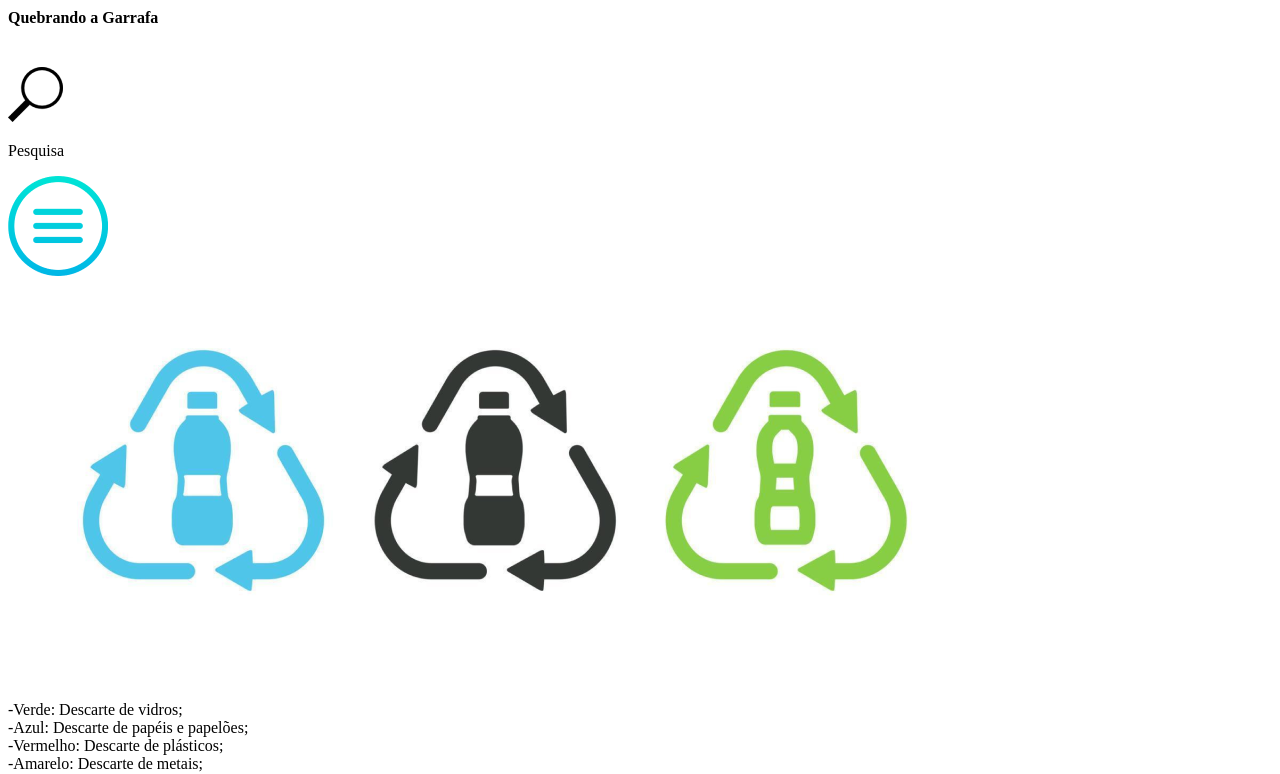
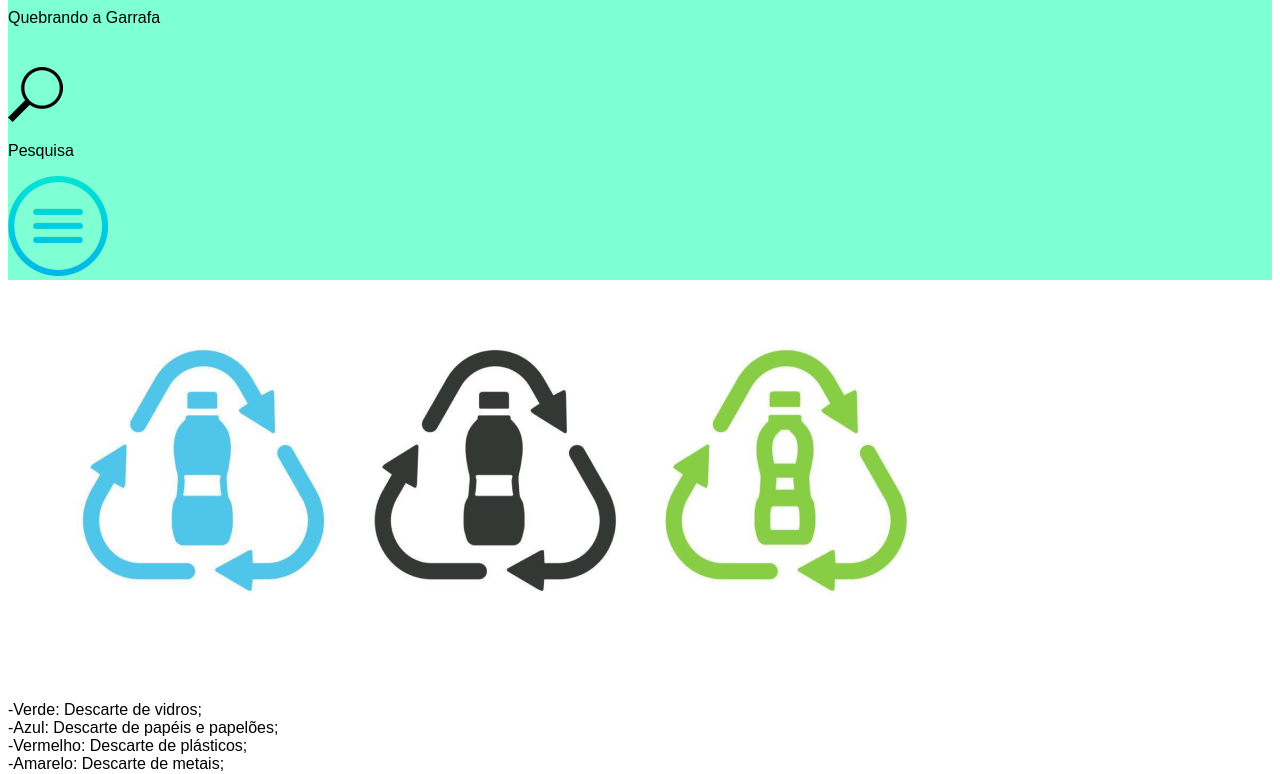
Before and after one commit to SaraAzevedo360/Projeto_dupla_04, a plain HTML site: page index.html in a window 1280 px wide. Shown: the part 164-938 px from the top of the page. Drawn offline with Linux system fonts and the light colour scheme.

Commit message:
Projeto em dupla

```diff
--- a/index.html
+++ b/index.html
@@ -2,11 +2,12 @@
 <html lang="pt-br">
     <head>
         <meta charset="UTF-8">
+        <link rel="stylesheet" href="style.css">
     </head>
     <body>
         <header>
 
-           <nav>
+           <nav id="header">
               <div>
                 <img src="./IMG/Logo.png" alt="Quebrando a Garrafa">
                 <h4>Quebrando a Garrafa</h4><br>
--- /dev/null
+++ b/style.css
@@ -0,0 +1,9 @@
+*{
+    font-family: Arial, Helvetica, sans-serif;
+    font-weight: 300;
+}
+
+#header{
+    background-color: aquamarine;
+
+}
```
